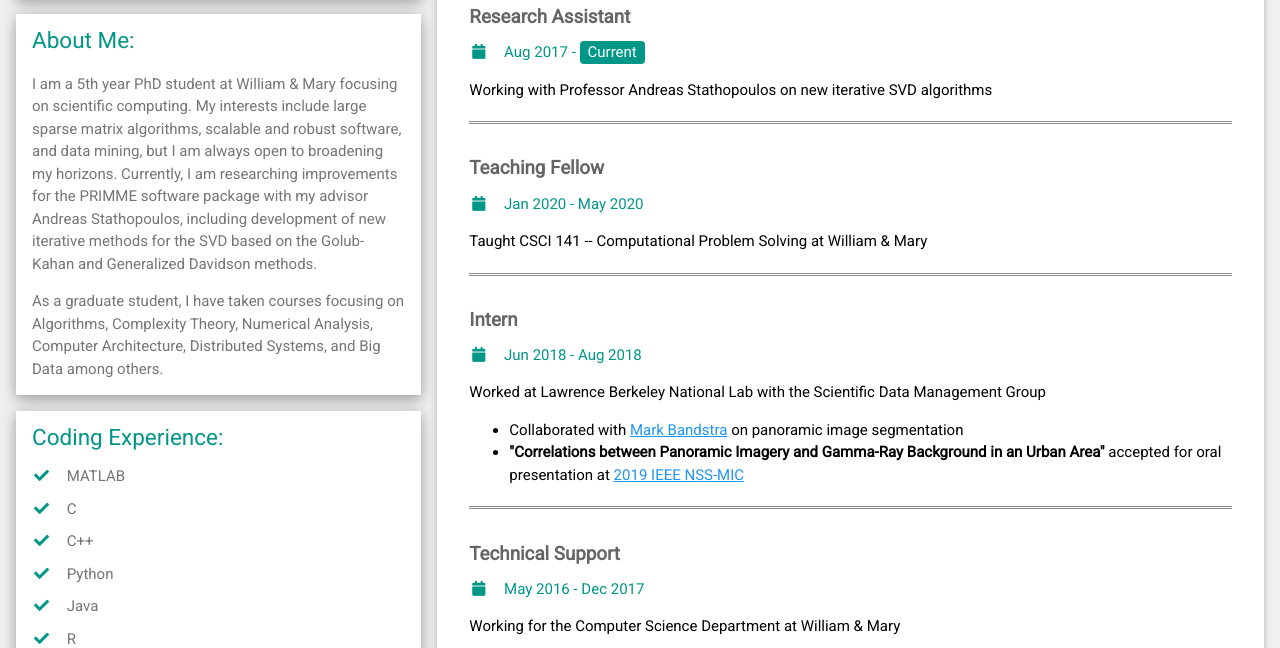
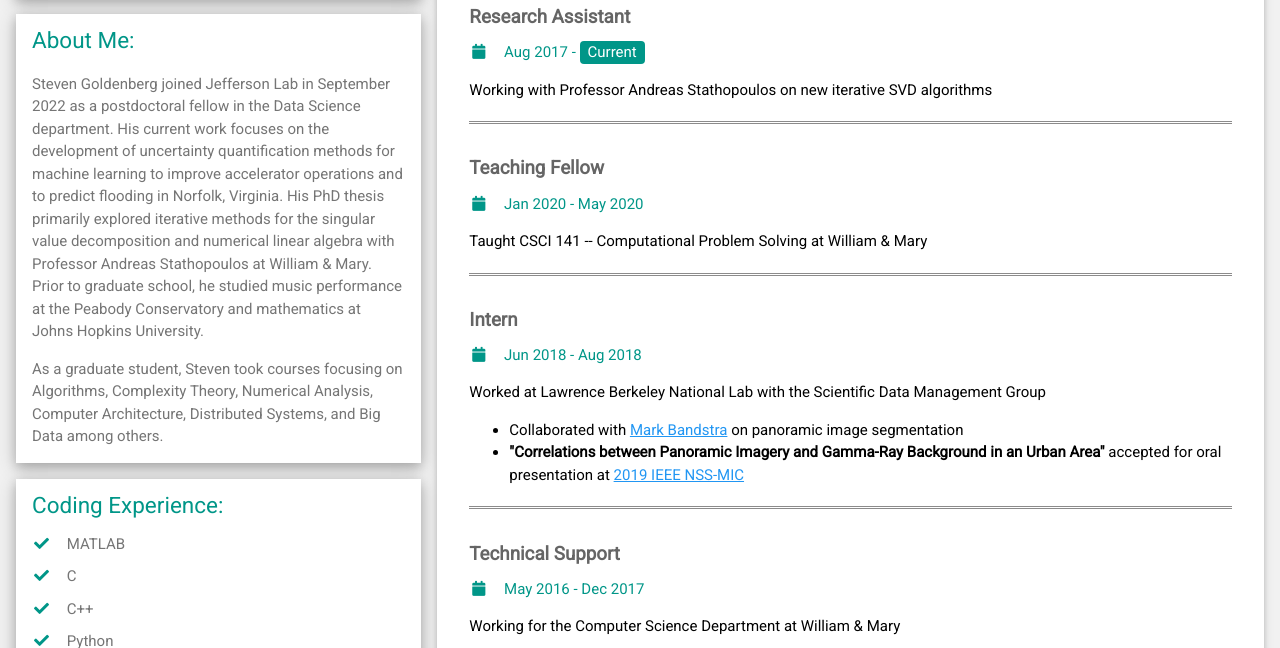
Before and after one commit to sgoldenCS/sgoldenCS.github.io, a plain HTML site: page index.html in a window 1280 px wide. Shown: the part 679-1327 px from the top of the page. Drawn offline with nearby package versions, Linux system fonts and the light colour scheme.

Commit message:
Update short bio

```diff
--- a/index.html
+++ b/index.html
@@ -156,19 +156,16 @@
                 <div class="w3-white w3-text-grey w3-card-4 w3-margin-bottom">
                     <div class="w3-container">
                         <h3 class="w3-text-teal"> About Me: </h3>
-                        <p> I am a 5th year PhD student at William & Mary focusing on scientific computing.
-                            My interests include large sparse matrix algorithms, scalable and robust software, and data
-                            mining,
-                            but I am always open to broadening my horizons.
-                            Currently, I am researching improvements for the PRIMME software package with my advisor
-                            Andreas Stathopoulos,
-                            including development of new iterative methods for the SVD based on the Golub-Kahan and
-                            Generalized Davidson methods.
+                        <p>
+                            Steven Goldenberg joined Jefferson Lab in September 2022 as a postdoctoral fellow in the Data Science department.
+                            His current work focuses on the development of uncertainty quantification methods for machine learning to improve accelerator operations and to predict flooding in Norfolk, Virginia.
+                            His PhD thesis primarily explored iterative methods for the singular value decomposition and numerical linear algebra with Professor Andreas Stathopoulos at William & Mary.
+                            Prior to graduate school, he studied music performance at the Peabody Conservatory and mathematics at Johns Hopkins University.
                         </p>
                         <p>
-                            As a graduate student, I have taken courses focusing on Algorithms, Complexity
-                            Theory, Numerical Analysis,
-                            Computer Architecture, Distributed Systems, and Big Data among others. </p>
+                            As a graduate student, Steven took courses focusing on Algorithms, Complexity
+                            Theory, Numerical Analysis, Computer Architecture, Distributed Systems, and Big Data among others.
+                        </p>
                     </div>
                 </div>
                 <div class="w3-white w3-text-grey w3-card-4 w3-margin-bottom">
```
